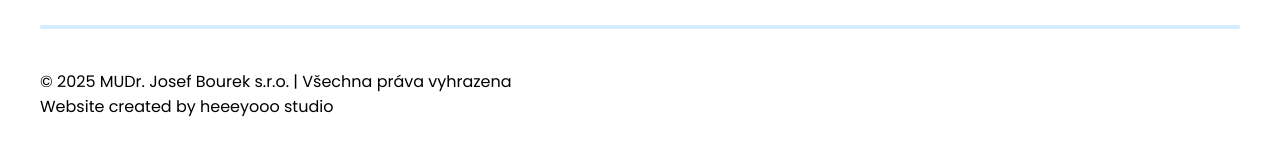
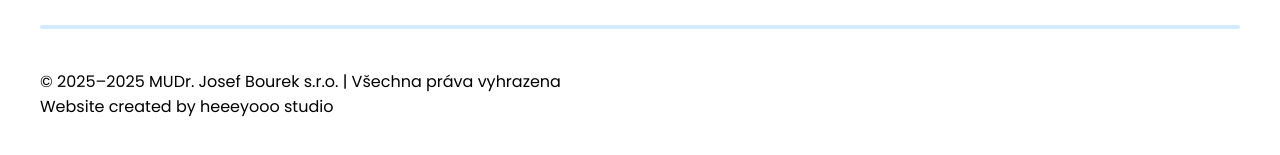
Before and after one commit to stepandordiai/bourek, a React (Vite) app in the folder frontend/: page / in a window 1280 px wide. Shown: the part 4638-4793 px from the top of the page. Built offline with nearby package versions, Linux system fonts and the light colour scheme; no server answers.

Commit message:
Update Footer

```diff
--- a/frontend/src/components/Footer/Footer.jsx
+++ b/frontend/src/components/Footer/Footer.jsx
@@ -177,7 +177,10 @@ const Footer = () => {
 				<div>
 					<div>
 						<p className="copyright">
-							<span>&copy; 2025 MUDr. Josef Bourek s.r.o.</span>
+							<span>
+								&copy; 2025&ndash;{new Date().getFullYear()} MUDr. Josef Bourek
+								s.r.o.
+							</span>
 							<span> | </span>
 							<span>{t("footer.all_rights_reserved")}</span>
 						</p>
```
